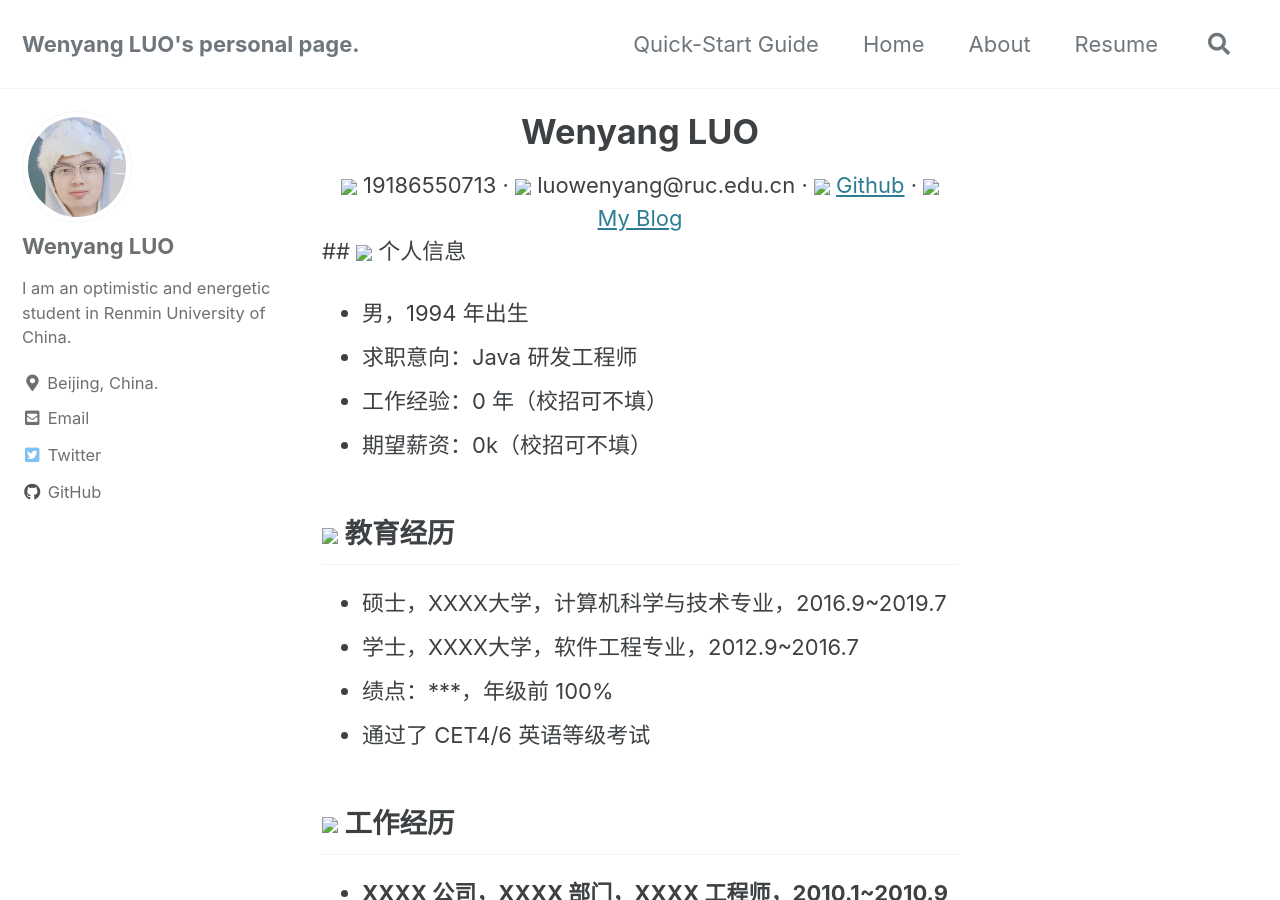
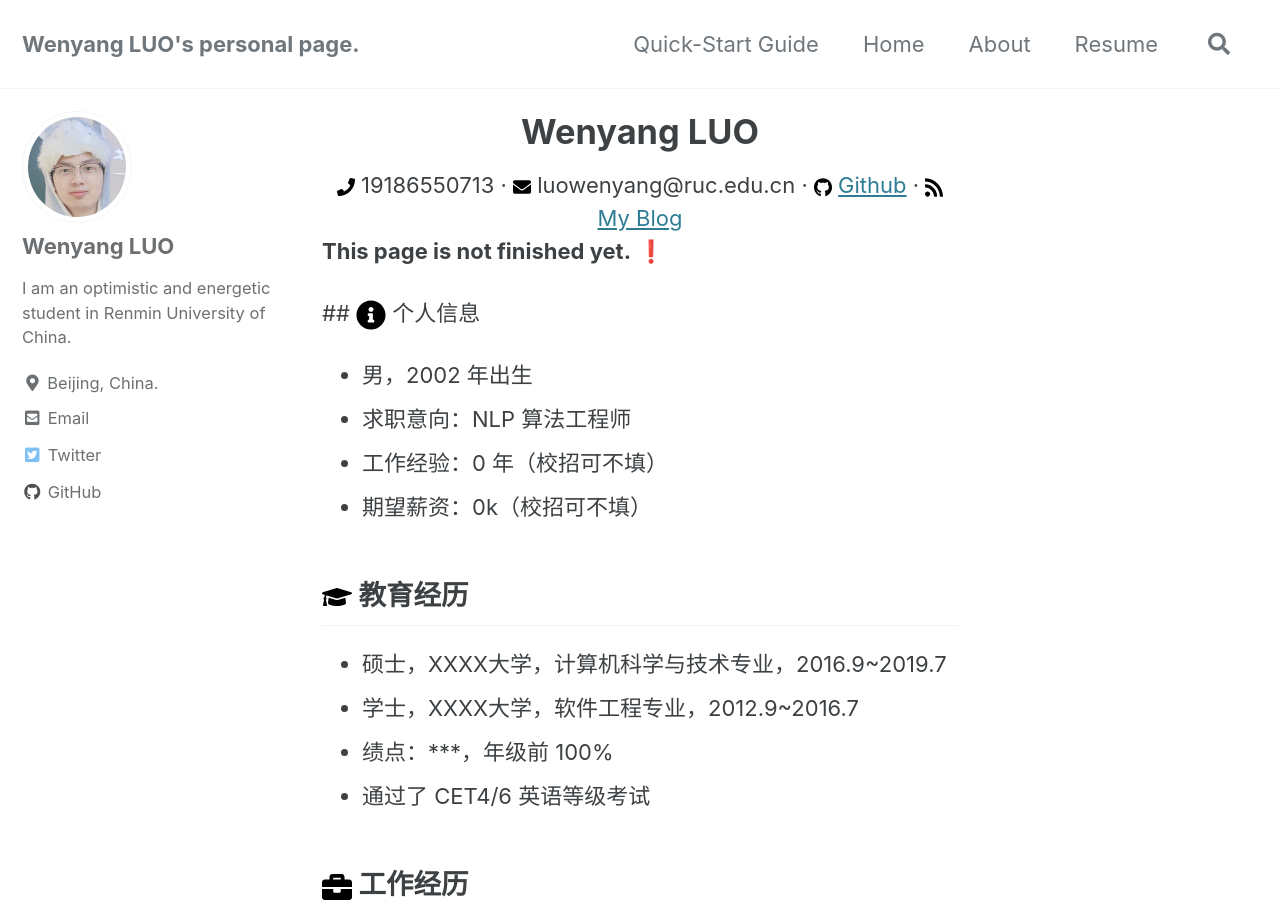
Before and after one commit to timturing/timturing.github.io, a Jekyll site: the page built from _pages/resume.md, in a window 1280 px wide and 900 px high. Built offline with Jekyll 4.4.1, drawn with Linux system fonts in a browser that asks for light colours; cached includes are drawn as plain includes.

Commit message:
Add post

```diff
--- a/_pages/resume.md
+++ b/_pages/resume.md
@@ -5,49 +5,50 @@ permalink: /resume/
      <h1>Wenyang LUO</h1>
      <div>
          <span>
-             <img src="../assets/images/postimages/phone-solid.svg" width="18px">
+             <img src="../assets/images/resumeimages/phone-solid.svg" width="18px">
              19186550713
          </span>
          ·
          <span>
-             <img src="../assets/images/postimages/envelope-solid.svg" width="18px">
+             <img src="../assets/images/resumeimages/envelope-solid.svg" width="18px">
              luowenyang@ruc.edu.cn
          </span>
          ·
          <span>
-             <img src="../assets/images/postimages/github-brands.svg" width="18px">
+             <img src="../assets/images/resumeimages/github-brands.svg" width="18px">
              <a href="https://github.com/xiaoluotongxuelalala">Github</a>
          </span>
          ·
          <span>
-             <img src="../assets/images/postimages/rss-solid.svg" width="18px">
+             <img src="../assets/images/resumeimages/rss-solid.svg" width="18px">
              <a href="https://xiaoluotongxuelalala.github.io/">My Blog</a>
          </span>
      </div>
  </center>
 
+**This page is not finished yet.** ❗
 
- ## <img src="../assets/images/postimages/info-circle-solid.svg" width="30px"> 个人信息
+ ## <img src="../assets/images/resumeimages/info-circle-solid.svg" width="30px"> 个人信息
 
- - 男，1994 年出生
- - 求职意向：Java 研发工程师
+ - 男，2002 年出生
+ - 求职意向：NLP 算法工程师
  - 工作经验：0 年（校招可不填）
  - 期望薪资：0k（校招可不填）
 
-## <img src="../assets/images/postimages/graduation-cap-solid.svg" width="30px"> 教育经历
+## <img src="../assets/images/resumeimages/graduation-cap-solid.svg" width="30px"> 教育经历
 
 - 硕士，XXXX大学，计算机科学与技术专业，2016.9~2019.7
 - 学士，XXXX大学，软件工程专业，2012.9~2016.7
 - 绩点：***，年级前 100%
 - 通过了 CET4/6 英语等级考试
 
-## <img src="../assets/images/postimages/briefcase-solid.svg" width="30px"> 工作经历
+## <img src="../assets/images/resumeimages/briefcase-solid.svg" width="30px"> 工作经历
 
 - **XXXX 公司，XXXX 部门，XXXX 工程师，2010.1~2010.9**
 
    负责 XXX
 
-## <img src="../assets/images/postimages/project-diagram-solid.svg" width="30px"> 项目经历
+## <img src="../assets/images/resumeimages/project-diagram-solid.svg" width="30px"> 项目经历
 
 - **XXXX 项目**
 
@@ -55,7 +56,7 @@ permalink: /resume/
 
   使用一两句话描述项目的主要功能，然后介绍自己在项目中的角色，解决了什么问题，使用什么方式解决，比别人的方法相比有什么优势（尽量用数据来说明）。
 
-## <img src="../assets/images/postimages/tools-solid.svg" width="30px"> 技能清单
+## <img src="../assets/images/resumeimages/tools-solid.svg" width="30px"> 技能清单
 
 - ★★★ Java
 - ★★☆ C++、Python
```
